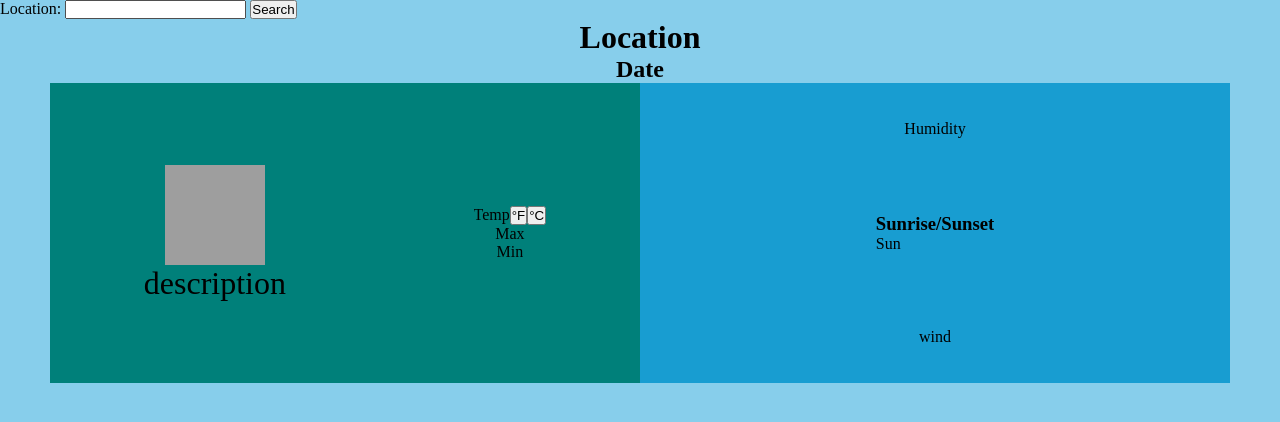
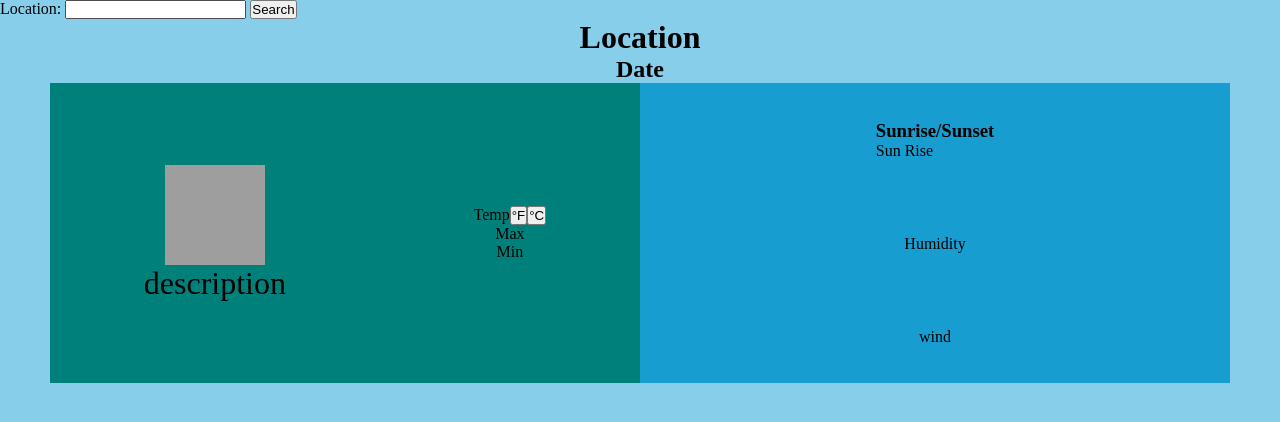
Before and after one commit to wsa138/weather-app, a website built with webpack: page src/index.html in a window 1280 px wide. Built offline with nearby package versions, Linux system fonts and the light colour scheme; grey boxes are pictures that could not be loaded.

Commit message:
Changed mainSection div elements.

```diff
--- a/src/index.html
+++ b/src/index.html
@@ -41,12 +41,13 @@
     </div>
     <div id="otherInfo">
       <div>
+        <h3>Sunrise/Sunset</h3>
+        <p id="sunText">Sun Rise</p>
+      </div>
+      <div>
         <p id="humidity">Humidity</p>
       </div>
-      <div>
-        <h3>Sunrise/Sunset</h3>
-        <p id="sunText">Sun</p>
-      </div>
+
       <div>
         <p id="wind">wind</p>
       </div>
```
Also changed, not shown: dist/index.html.
